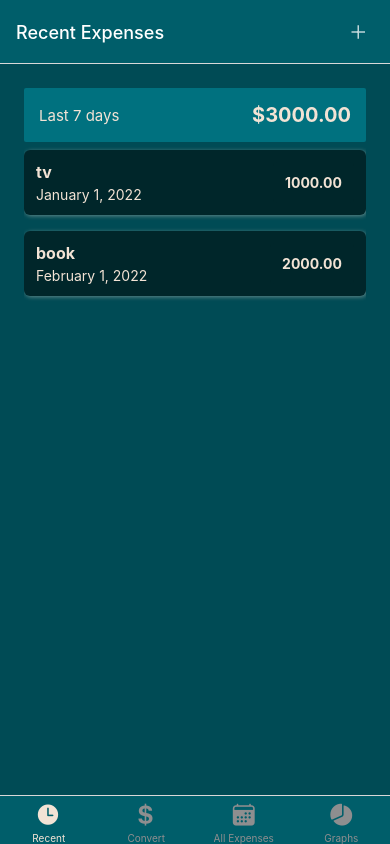
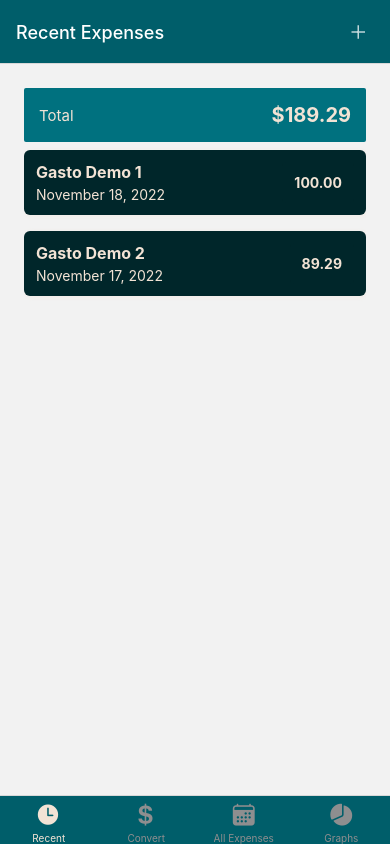
Before and after one commit to mdelrosario92/expense-tracker, a React Native app: screen /Recent in a window 390 px wide. Built offline with nearby package versions, Linux system fonts and the light colour scheme.

Commit message:
Contexto para guardar expenses. TODO: filtrar recent con lógica de date - X dias

```diff
--- a/App.js
+++ b/App.js
@@ -11,6 +11,7 @@ import AllExpenses from './views/AllExpenses';
 import { GlobalStyles } from './constants/styles';
 import { StyleSheet } from 'react-native';
 import AddButton from './components/ExpensesOutput/UI/AddButton';
+import ExpensesContextProvider from './store/expenses-context';
 
 const Stack = createNativeStackNavigator();
 const BottomTabs = createBottomTabNavigator();
@@ -88,6 +89,7 @@ export default function App() {
   return (
     <>
       <StatusBar style="auto" />
+      <ExpensesContextProvider>
       <NavigationContainer>
         <Stack.Navigator screenOptions ={{
           headerStyle: { backgroundColor: GlobalStyles.colors.header },
@@ -104,6 +106,7 @@ export default function App() {
           } />
         </Stack.Navigator>
       </NavigationContainer>
+      </ExpensesContextProvider>
     </>
   );
 }
--- a/components/ExpensesOutput/ExpensesOutput.js
+++ b/components/ExpensesOutput/ExpensesOutput.js
@@ -1,26 +1,20 @@
+import { StyleSheet, Text, View } from "react-native";
+
+import { GlobalStyles } from "../../constants/styles";
+import ExpensesList from "./ExpensesList";
 import ExpensesSummary from "./ExpensesSummary";
-import ExpensesList from "./ExpensesList";
-import { StyleSheet, View } from "react-native";
-import { GlobalStyles } from "../../constants/styles";
 
-const dummy_test = [{
-    id: 'e1',
-    description: 'tv',
-    amount: 1000,
-    date: new Date('2022-01-01')
-},
-{
-    id: 'e2',
-    description: 'book',
-    amount: 2000,
-    date: new Date('2022-02-01')
-}]
+function ExpensesOutput({ expenses, expensesPeriod, fallbackText }) {
+  let content = <Text style={styles.infoText}>{fallbackText}</Text>;
 
-function ExpensesOutput({ expenses, expensesPeriod }) {
+  if (expenses.length > 0) {
+    content = <ExpensesList expenses={expenses} />;
+  }
+
   return (
     <View style={styles.container}>
-            <ExpensesSummary expenses={dummy_test} periodName={expensesPeriod} />
-            <ExpensesList expenses={dummy_test} />
+      <ExpensesSummary expenses={expenses} periodName={expensesPeriod} />
+      {content}
     </View>
   );
 }
@@ -30,7 +24,15 @@ export default ExpensesOutput;
 const styles = StyleSheet.create({
   container: {
     flex: 1,
-        padding: 24,
-        backgroundColor: GlobalStyles.colors.background,
-    }
+    paddingHorizontal: 24,
+    paddingTop: 24,
+    paddingBottom: 0,
+    backgroundColor: GlobalStyles.colors.primary700,
+  },
+  infoText: {
+    color: "white",
+    fontSize: 16,
+    textAlign: "center",
+    marginTop: 32,
+  },
 });
--- /dev/null
+++ b/store/expenses-context.js
@@ -0,0 +1,75 @@
+import { createContext, useReducer } from 'react';
+
+const DUMMY_EXPENSES = [
+  {
+    id: 'e1',
+    description: 'Gasto Demo 1',
+    amount: 100.00,
+    date: new Date('2022-11-18'),
+  },
+  {
+    id: 'e2',
+    description: 'Gasto Demo 2',
+    amount: 89.29,
+    date: new Date('2022-11-17'),
+  },
+];
+
+export const ExpensesContext = createContext({
+  expenses: [],
+  addExpense: ({ description, amount, date }) => {},
+  deleteExpense: (id) => {},
+  updateExpense: (id, { description, amount, date }) => {},
+});
+
+function expensesReducer(state, action) {
+  switch (action.type) {
+    case 'ADD':
+      const id = new Date().toString() + Math.random().toString();
+      return [{ ...action.payload, id: id }, ...state];
+    case 'UPDATE':
+      const updatableExpenseIndex = state.findIndex(
+        (expense) => expense.id === action.payload.id
+      );
+      const updatableExpense = state[updatableExpenseIndex];
+      const updatedItem = { ...updatableExpense, ...action.payload.data };
+      const updatedExpenses = [...state];
+      updatedExpenses[updatableExpenseIndex] = updatedItem;
+      return updatedExpenses;
+    case 'DELETE':
+      return state.filter((expense) => expense.id !== action.payload);
+    default:
+      return state;
+  }
+}
+
+function ExpensesContextProvider({ children }) {
+  const [expensesState, dispatch] = useReducer(expensesReducer, DUMMY_EXPENSES);
+
+  function addExpense(expenseData) {
+    dispatch({ type: 'ADD', payload: expenseData });
+  }
+
+  function deleteExpense(id) {
+    dispatch({ type: 'DELETE', payload: id });
+  }
+
+  function updateExpense(id, expenseData) {
+    dispatch({ type: 'UPDATE', payload: { id: id, data: expenseData } });
+  }
+
+  const value = {
+    expenses: expensesState,
+    addExpense: addExpense,
+    deleteExpense: deleteExpense,
+    updateExpense: updateExpense,
+  };
+
+  return (
+    <ExpensesContext.Provider value={value}>
+      {children}
+    </ExpensesContext.Provider>
+  );
+}
+
+export default ExpensesContextProvider;
--- a/views/AllExpenses.js
+++ b/views/AllExpenses.js
@@ -1,8 +1,18 @@
-import { Text } from 'react-native'
-import ExpensesOutput from '../components/ExpensesOutput/ExpensesOutput'
+import { useContext } from 'react';
+
+import ExpensesOutput from '../components/ExpensesOutput/ExpensesOutput';
+import { ExpensesContext } from '../store/expenses-context';
 
 function AllExpenses() {
-    return <ExpensesOutput expensesPeriod="Total" />;
+  const expensesContext = useContext(ExpensesContext);
+
+  return (
+    <ExpensesOutput
+      expenses={expensesContext.expenses}
+      expensesPeriod="Total"
+      fallbackText="No registered expenses found!"
+    />
+  );
 }
 
 export default AllExpenses;
--- a/views/RecentExpenses.js
+++ b/views/RecentExpenses.js
@@ -1,8 +1,20 @@
-import { Text } from 'react-native'
+
+import { useContext } from 'react';
+
 import ExpensesOutput from '../components/ExpensesOutput/ExpensesOutput';
+import { ExpensesContext } from '../store/expenses-context';
 
-function RecentExpenses () {
-    return <ExpensesOutput expensesPeriod= "Last 7 days"/>;
+//por ahora funciona igual que AllExpenses, agregar logica para filtrar por Date - X cantidad de dias.
+function RecentExpenses() {
+  const expensesContext = useContext(ExpensesContext);
+
+  return (
+    <ExpensesOutput
+      expenses={expensesContext.expenses}
+      expensesPeriod="Total"
+      fallbackText="No registered expenses found!"
+    />
+  );
 }
 
 export default RecentExpenses;
```
Lines whose indentation alone changed are shown as unchanged.
